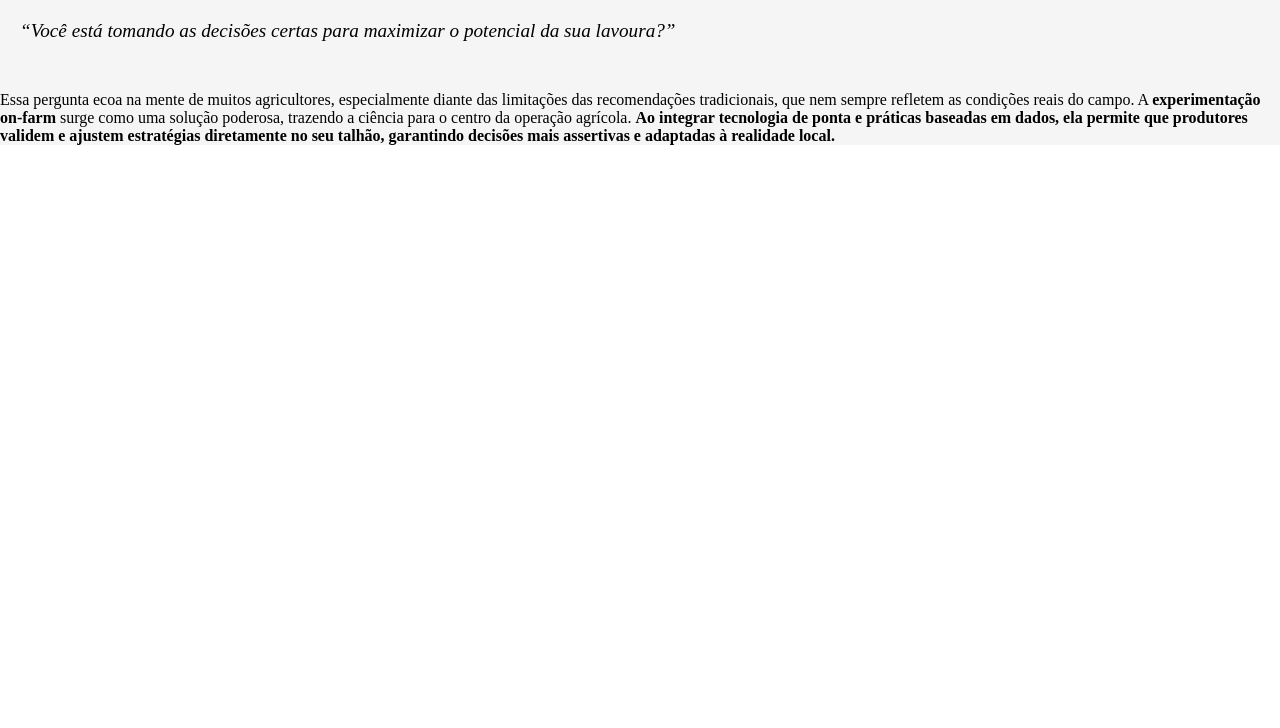
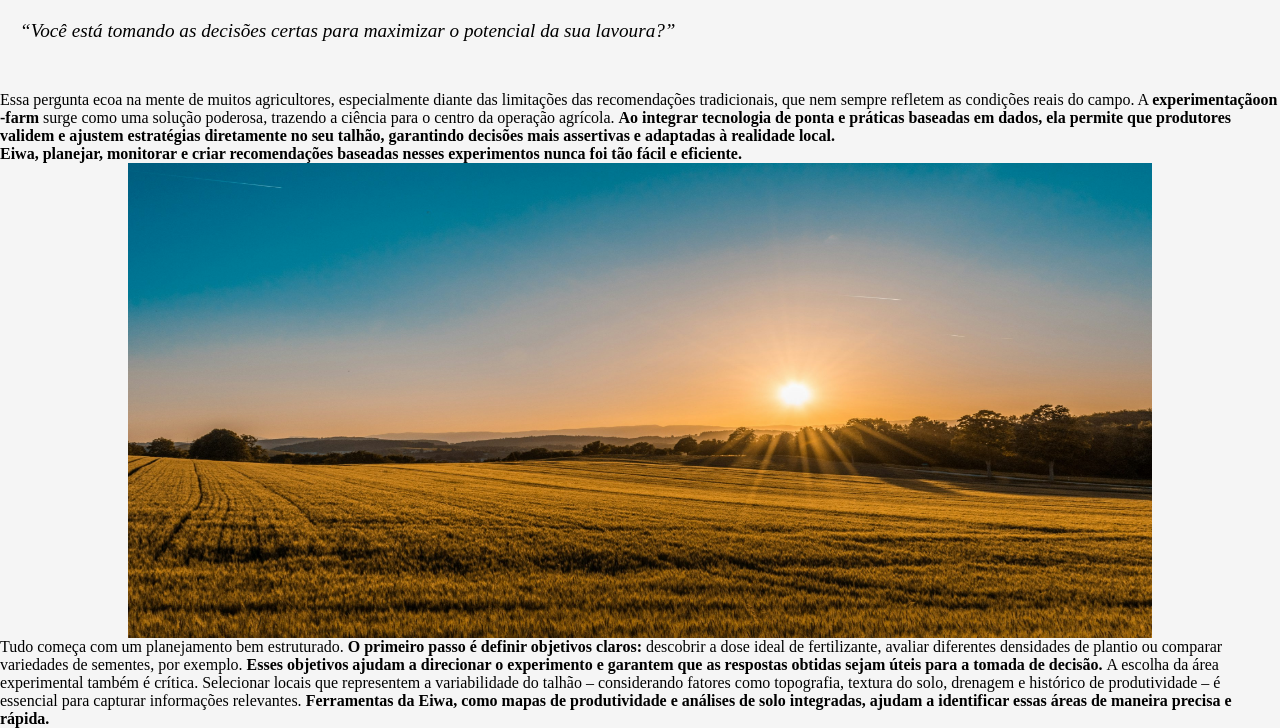
Before and after one commit to Thxgirl4/PAGINA01, a plain HTML site: page index.html in a window 1280 px wide. Shown: the part 574-1302 px from the top of the page. Before the commit the page ends 800 px from the top, so only its background shows below. Drawn offline with Linux system fonts and the light colour scheme.

Commit message:
docs: teste 13

```diff
--- a/index.html
+++ b/index.html
@@ -22,16 +22,15 @@
 
             </header>
     <div class="entry-content" itemprop="text">
-                <p> <img class="aligncenter" src="imagens/campo.avif" alt="" width="1024" height="475"></p>
-
-            </div>
+                    <p> <img class="aligncenter" src="imagens/campo.avif" alt="" width="1024" height="475">
+                    </p>
             <blockquote>
 
                 <p>“Você está tomando as decisões certas para maximizar o potencial da sua lavoura?” </p>
 
             </blockquote>
             <p>
-            <span style="font-weight: 400;">
+                <span style="font-weight: 400; float: left;">
                     Essa pergunta ecoa na mente de muitos agricultores,
                     especialmente diante das limitações das recomendações tradicionais,
                     que nem sempre refletem as condições reais do campo.
@@ -48,6 +47,41 @@
                     </strong>
                 </span>
             </p>
+            <p>
+                <span style="font-weight: 400; float: left;">
+                    <strong>Eiwa, planejar, monitorar e criar recomendações baseadas nesses
+                        experimentos nunca foi tão fácil e eficiente.
+                    </strong>
+                </span>
+            </p>
+
+            <p><img class="aligncenter" decoding="async" src="imagens/campo2.jpeg"
+                alt="" width="1024" height="475">
+            </p>
+            <p>
+                <span style="font-weight: 400;">
+                    Tudo começa com um planejamento bem estruturado.
+                    <strong>O primeiro passo é definir objetivos claros:</strong>
+                    descobrir a dose ideal de fertilizante, avaliar diferentes
+                    densidades de plantio ou comparar variedades de sementes, por exemplo.
+                    <strong>
+                        Esses objetivos ajudam a direcionar o experimento e garantem
+                        que as respostas obtidas sejam úteis para a tomada de decisão.
+                    </strong>
+                    A escolha da área experimental também é crítica. Selecionar locais
+                    que representem a variabilidade do talhão – considerando fatores como
+                    topografia, textura do solo,
+                    drenagem e histórico de produtividade – é essencial para capturar
+                    informações relevantes.
+                    <strong>
+                        Ferramentas da Eiwa, como mapas de produtividade e análises de solo
+                        integradas,
+                        ajudam a identificar essas áreas de maneira precisa e rápida.
+                    </strong>
+                </span>
+            </p>
+    </div>
+
 </div>
 
 
```
Also changed, not shown: imagens/campo2.jpeg (added). Lines whose indentation alone changed are shown as unchanged.
